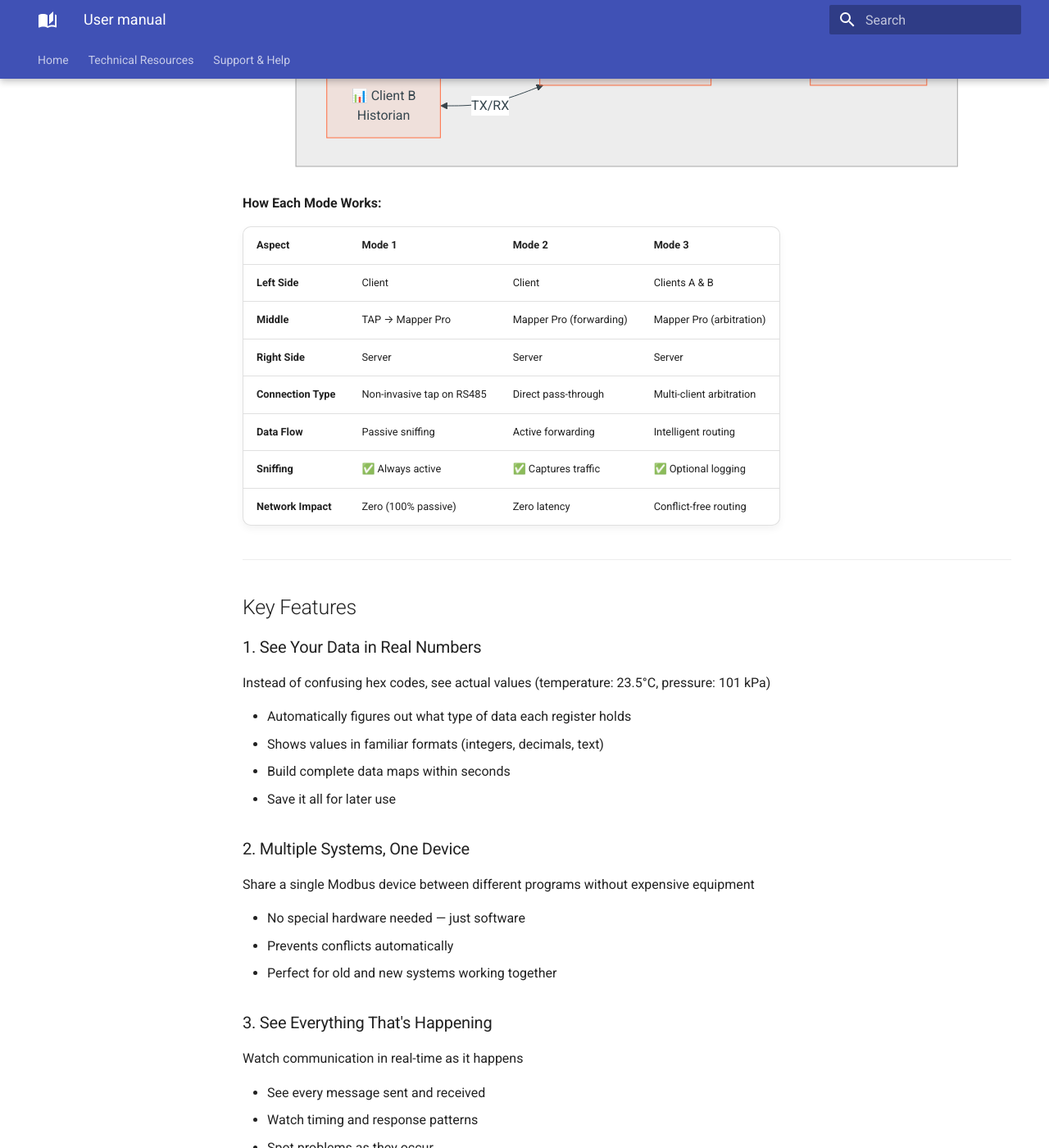
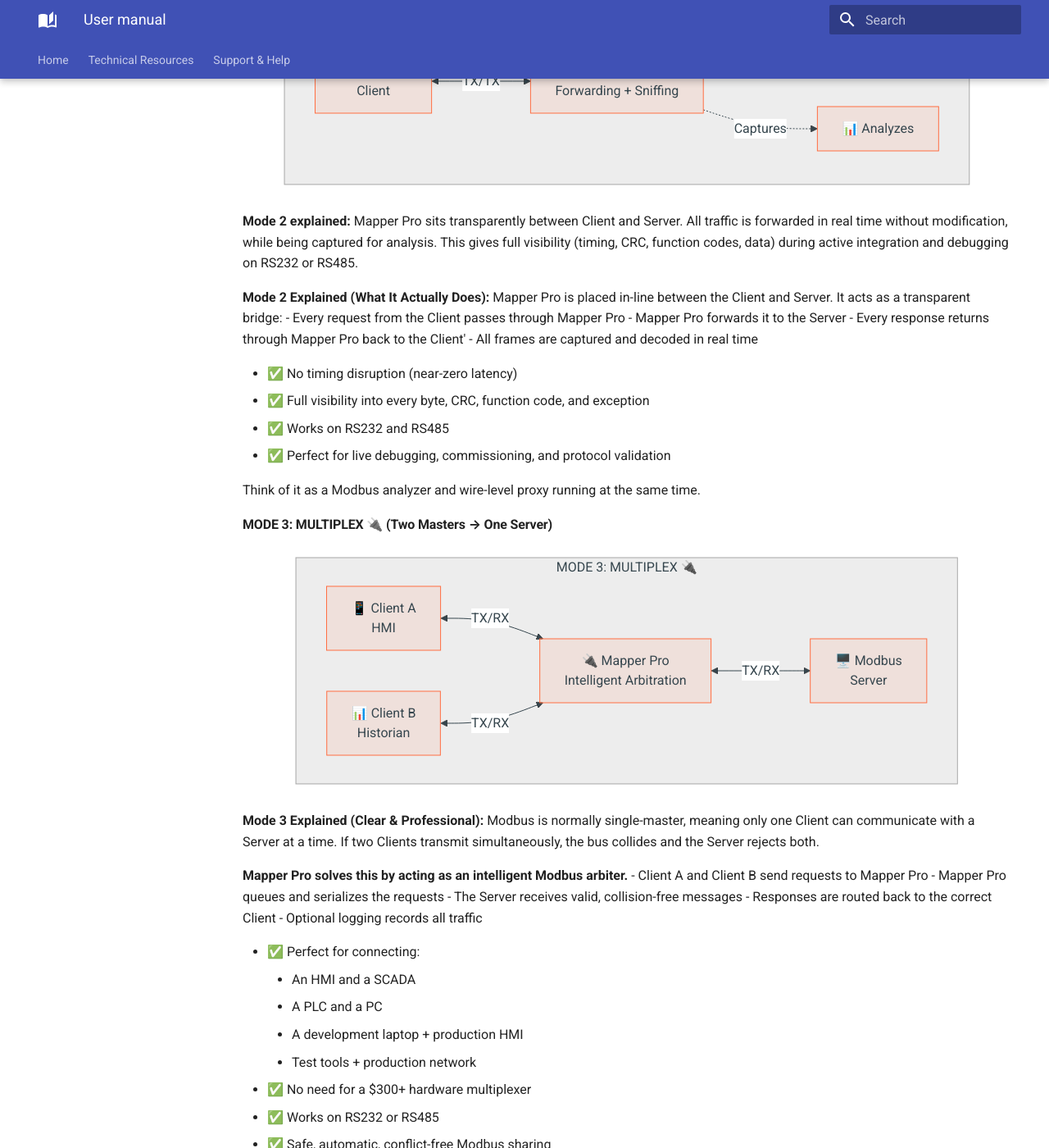
Before and after one commit to Modbus-Monitor/docs, an MkDocs documentation site: the page built from docs/products/mapper/user-manual.md, in a window 1280 px wide and 1400 px high, scrolled down 17839 px. Shown: the whole window at 82% size. Built offline with MkDocs 1.6.1 and Material for MkDocs 9.7.7, drawn with Linux system fonts in a browser that asks for light colours; the version menu is left out; some of the changed text lies outside the part shown.

Commit message:
visual overview complete

````diff
--- a/docs/products/mapper/user-manual.md
+++ b/docs/products/mapper/user-manual.md
@@ -586,6 +586,8 @@ Client B ──┘   (intelligent arbitration)
 
 ## Visual Overview: All Three Modes
 
+
+#### **MODE 1: LISTEN ONLY 🔍 (Non-Intrusive Sniffing)**
 ```mermaid
 graph TB
     subgraph M1["MODE 1: LISTEN ONLY 🔍"]
@@ -604,7 +606,16 @@ graph TB
         MP2 -->|Captures| ANALYSIS
     end
 ```
+**Mode 1 Explained (Simple & Clear)**: In Listen-Only mode, Modbus Mapper Pro connects as a passive RS485 tap. It does not transmit anything—it simply “listens” to the existing communication between the Client and Server.
 
+   - ✅ No interference
+   - ✅ No risk to the running system
+   - ✅ Mapper Pro auto-discovers registers, coil patterns, request timing, and data formats
+   - ✅ Ideal for reverse engineering or diagnosing a live system
+
+This is the **safest** and **100% non-intrusive** way to analyze real Modbus traffic.
+
+#### **MODE 2: PASS-THROUGH 🔄 (Transparent Bridge + Sniffer)**
 ```mermaid
 graph TB
     subgraph M2["MODE 2: PASS-THROUGH🔄"]
@@ -618,6 +629,22 @@ graph TB
     end
 ```
 
+**Mode 2 explained:** Mapper Pro sits transparently between Client and Server. All traffic is forwarded in real time without modification, while being captured for analysis. This gives full visibility (timing, CRC, function codes, data) during active integration and debugging on RS232 or RS485.
+
+**Mode 2 Explained (What It Actually Does):** Mapper Pro is placed in-line between the Client and Server. It acts as a transparent bridge:
+   - Every request from the Client passes through Mapper Pro
+   - Mapper Pro forwards it to the Server
+   - Every response returns through Mapper Pro back to the Client'
+   - All frames are captured and decoded in real time
+
+   - ✅ No timing disruption (near-zero latency)
+   - ✅ Full visibility into every byte, CRC, function code, and exception
+   - ✅ Works on RS232 and RS485
+   - ✅ Perfect for live debugging, commissioning, and protocol validation
+
+Think of it as a Modbus analyzer and wire-level proxy running at the same time.
+
+#### MODE 3: MULTIPLEX 🔌 (Two Masters → One Server)
 ```mermaid
 graph TB
     subgraph M3["MODE 3: MULTIPLEX 🔌"]
@@ -633,6 +660,29 @@ graph TB
 
     end
 ```
+
+
+**Mode 3 Explained (Clear & Professional):** Modbus is normally single-master, meaning only one Client can communicate with a Server at a time. If two Clients transmit simultaneously, the bus collides and the Server rejects both.
+
+**Mapper Pro solves this by acting as an intelligent Modbus arbiter.**
+   - Client A and Client B send requests to Mapper Pro
+   - Mapper Pro queues and serializes the requests
+   - The Server receives valid, collision-free messages
+   - Responses are routed back to the correct Client
+   - Optional logging records all traffic
+
+   - ✅ Perfect for connecting:
+     - An HMI and a SCADA
+     - A PLC and a PC
+     - A development laptop + production HMI
+     - Test tools + production network
+   - ✅ No need for a $300+ hardware multiplexer
+   - ✅ Works on RS232 or RS485
+   - ✅ Safe, automatic, conflict-free Modbus sharing
+
+Great when you want to **develop**, **debug**, or **monitor** a real device without disconnecting existing equipment.
+
+
 **How Each Mode Works:**
 
 | Aspect | Mode 1 | Mode 2 | Mode 3 |
````
